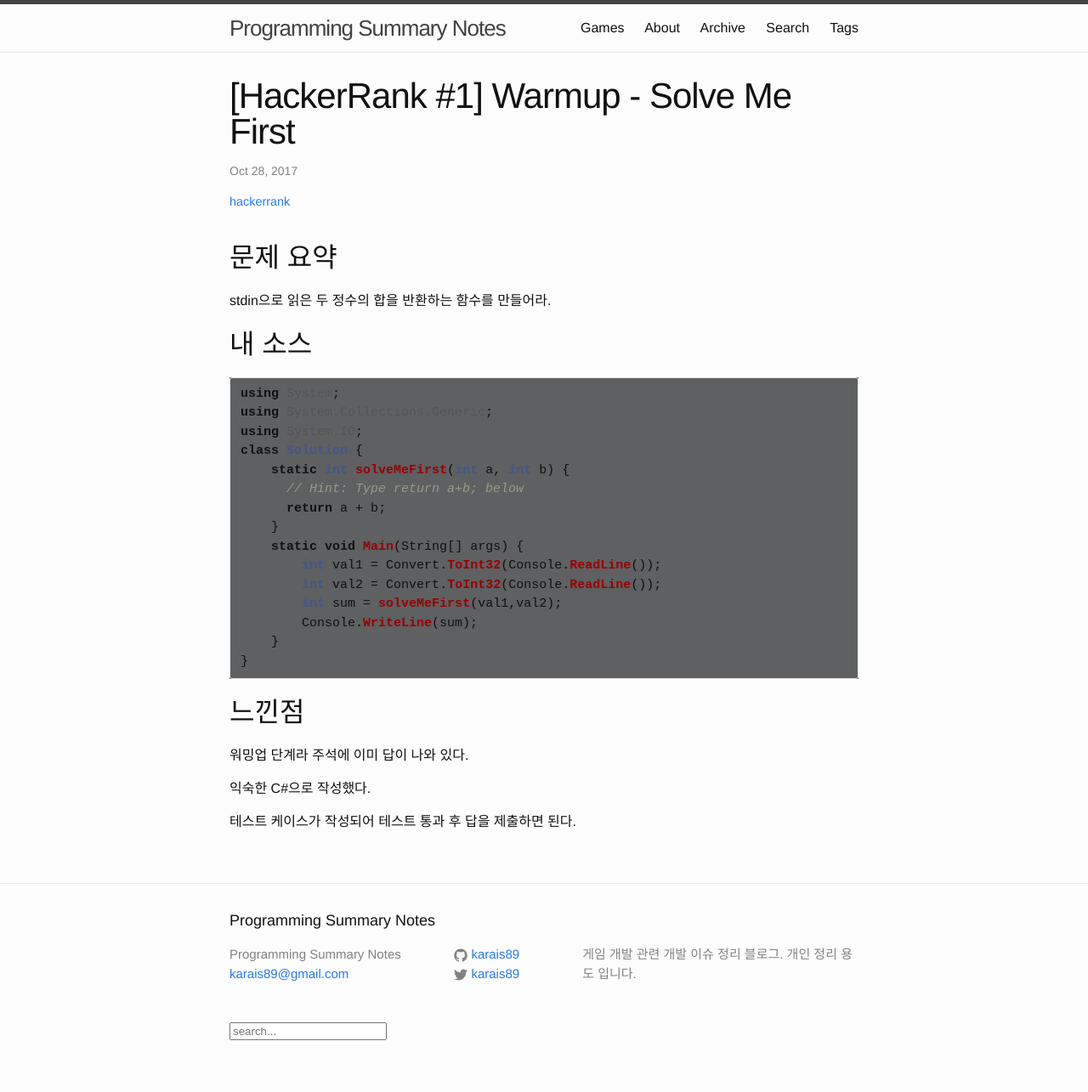
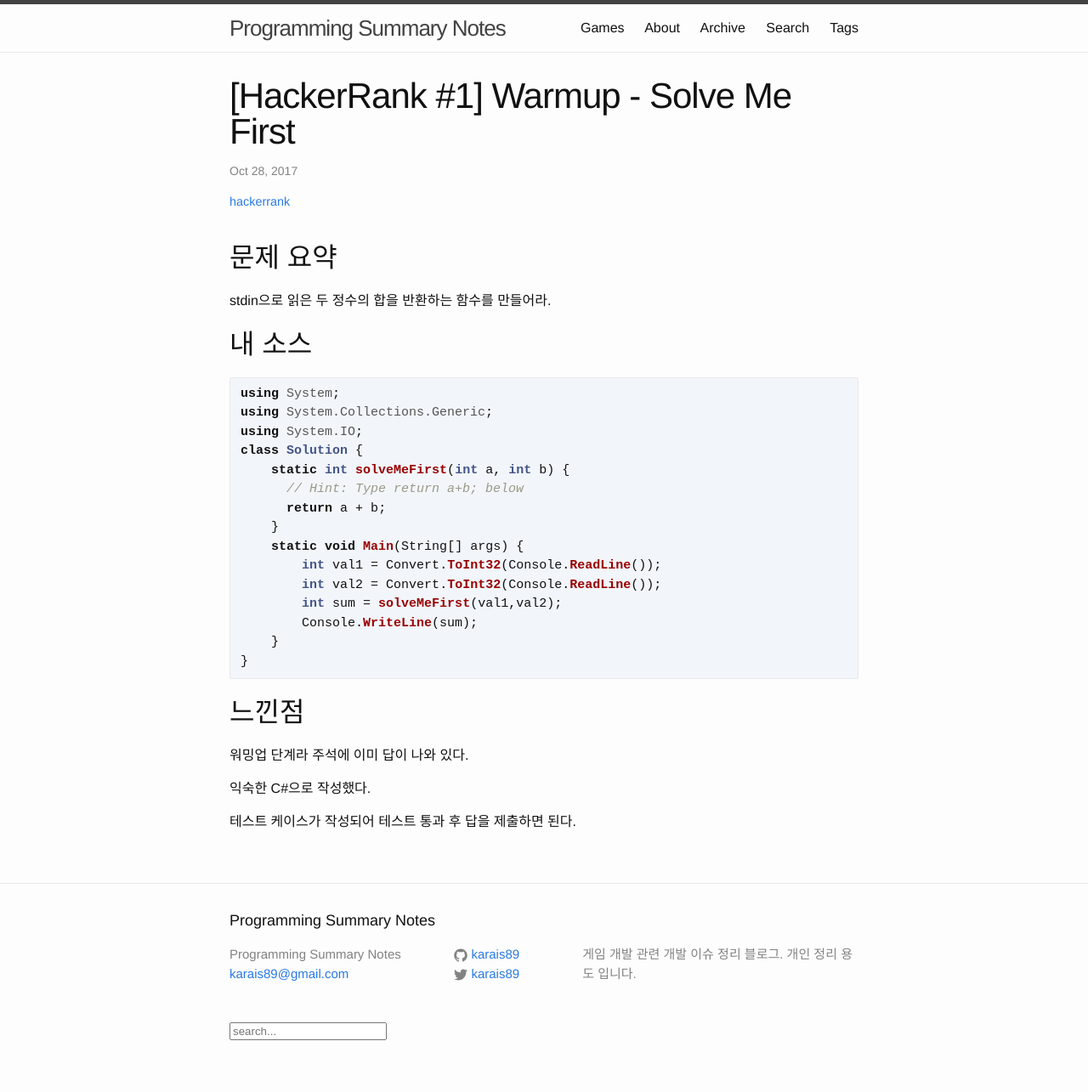
Before and after one commit to karais89/karais89.github.io_back, a Jekyll site: the page built from _posts/2017-10-29-HackerRank-Warmup-Solve-Me-First.markdown, in a window 1280 px wide. Shown: the whole page at 85% size. Built offline with Jekyll 4.4.1, drawn with Linux system fonts in a browser that asks for light colours; comment, search, counter and statistics services are not loaded.

Commit message:
rgb(242, 246, 250)

```diff
--- a/_sass/minima/_base.scss
+++ b/_sass/minima/_base.scss
@@ -132,7 +132,7 @@ code {
   font-size: 15px;
   border: 1px solid $grey-color-light;
   border-radius: 3px;
-  background-color: rgb(94, 96, 98);
+  background-color: rgb(242, 246, 250);
 }
 
 code {
--- a/_sass/minima/_syntax-highlighting.scss
+++ b/_sass/minima/_syntax-highlighting.scss
@@ -6,7 +6,7 @@
   @extend %vertical-rhythm;
 
   .highlighter-rouge & {
-    background: rgb(94, 96, 98); // _base.scss 135 line
+    background: rgb(242, 246, 250); // _base.scss 135 line
   }
 
   .c     { color: #998; font-style: italic } // Comment
```
